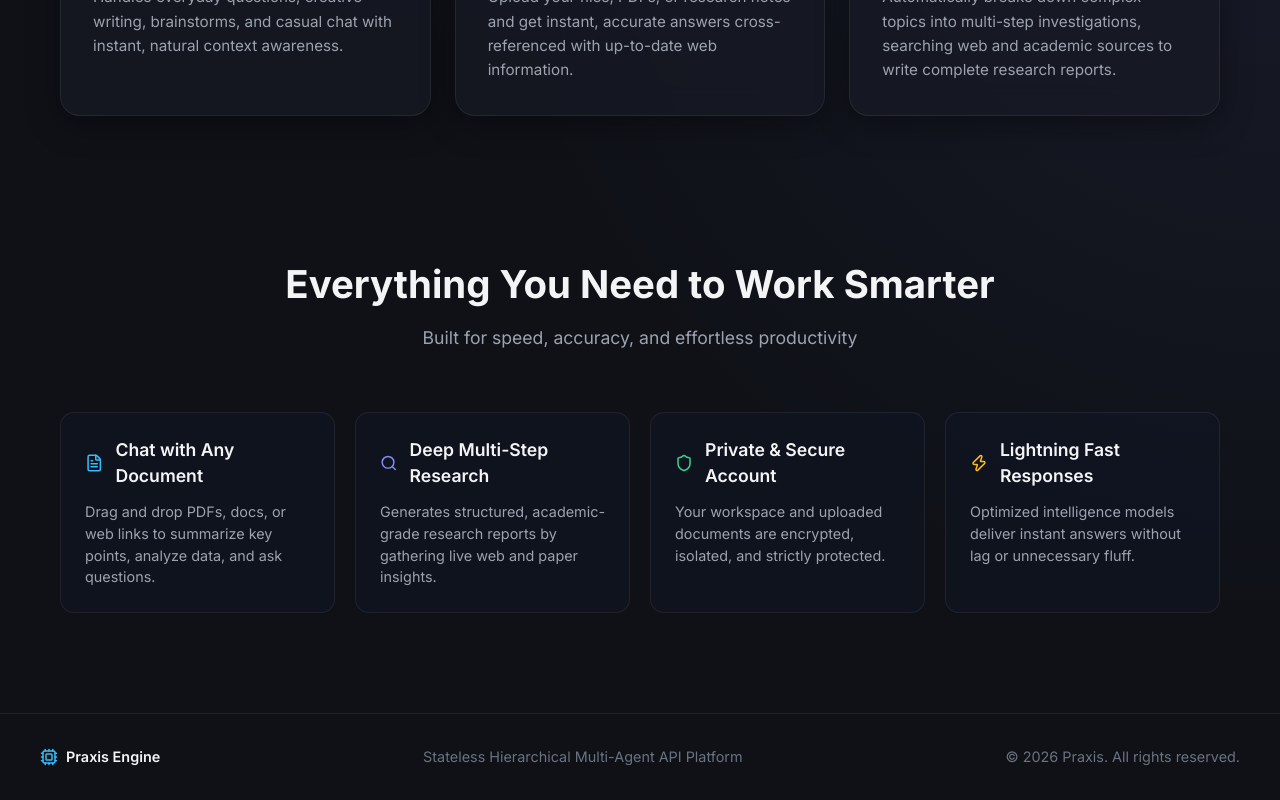
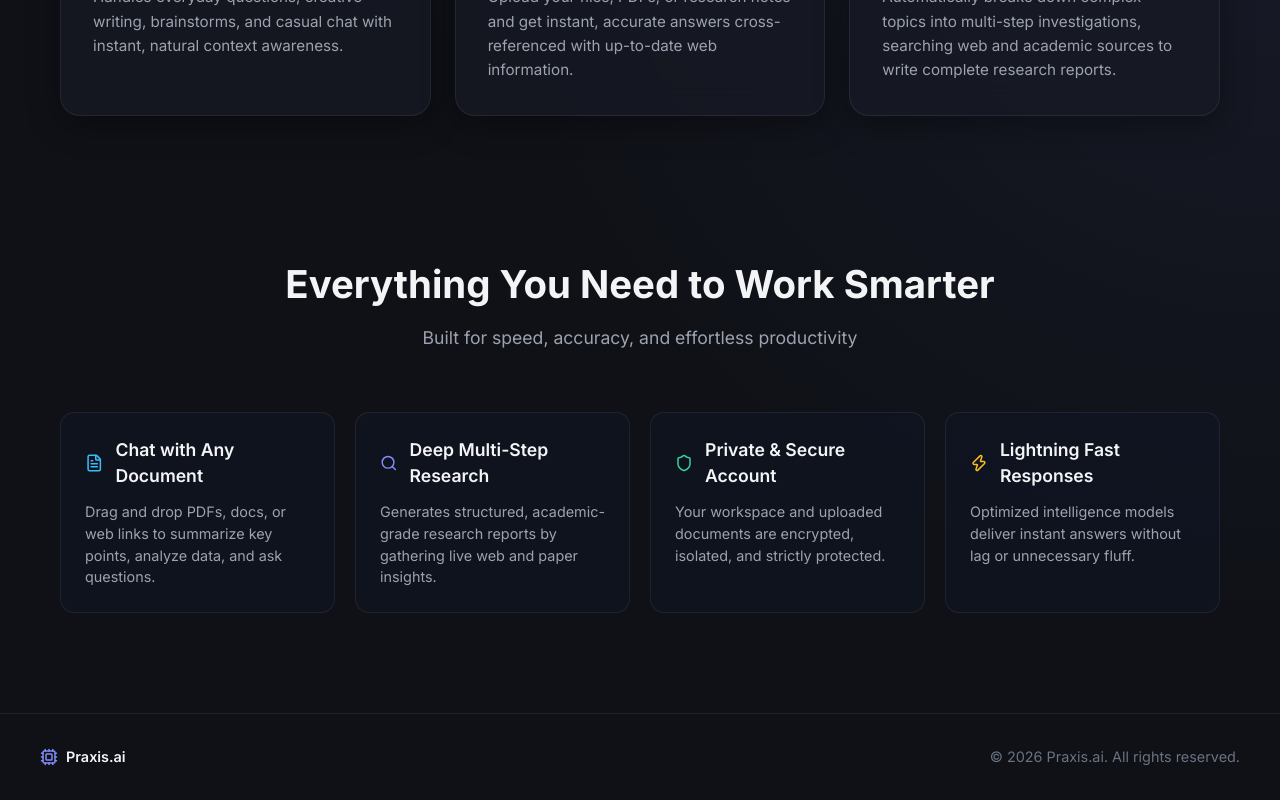
Before and after one commit to smt2208/praxis-ai, a React (Vite) app in the folder frontend/: page / in a window 1280 px wide. Shown: the part 1160-1960 px from the top of the page. Built offline with nearby package versions, Linux system fonts and the light colour scheme; no server answers.

Commit message:
chore: update browser tab title to Praxis.ai and add classy meta description

```diff
--- a/frontend/index.html
+++ b/frontend/index.html
@@ -4,7 +4,8 @@
     <meta charset="UTF-8" />
     <link rel="icon" type="image/svg+xml" href="/favicon.svg" />
     <meta name="viewport" content="width=device-width, initial-scale=1.0" />
-    <title>Praxis</title>
+    <title>Praxis.ai</title>
+    <meta name="description" content="Praxis.ai — Supercharge Your Thinking with Next-Gen Intelligence" />
   </head>
   <body>
     <div id="root"></div>
--- a/frontend/src/components/landing/Footer.jsx
+++ b/frontend/src/components/landing/Footer.jsx
@@ -5,11 +5,10 @@ export const Footer = () => {
   return (
     <footer className="footer">
       <div style={{ display: 'flex', alignItems: 'center', gap: '8px' }}>
-        <Cpu size={18} style={{ color: '#38bdf8' }} />
-        <span style={{ color: 'var(--text-main)', fontWeight: 600 }}>Praxis Engine</span>
+        <Cpu size={18} style={{ color: '#818cf8' }} />
+        <span style={{ color: 'var(--text-main)', fontWeight: 600 }}>Praxis.ai</span>
       </div>
-      <div>Stateless Hierarchical Multi-Agent API Platform</div>
-      <div>© {new Date().getFullYear()} Praxis. All rights reserved.</div>
+      <div>© {new Date().getFullYear()} Praxis.ai. All rights reserved.</div>
     </footer>
   );
 };
```
